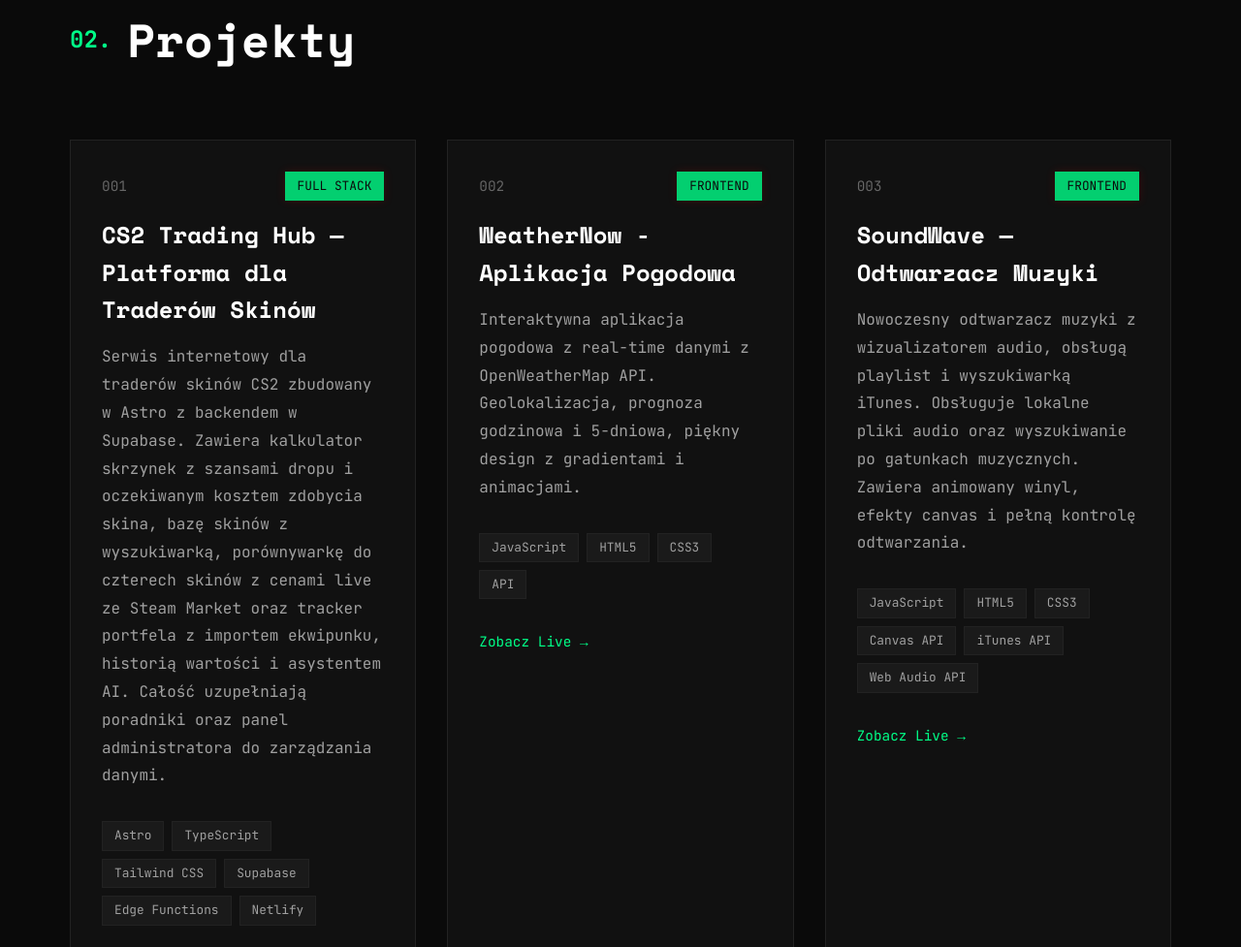
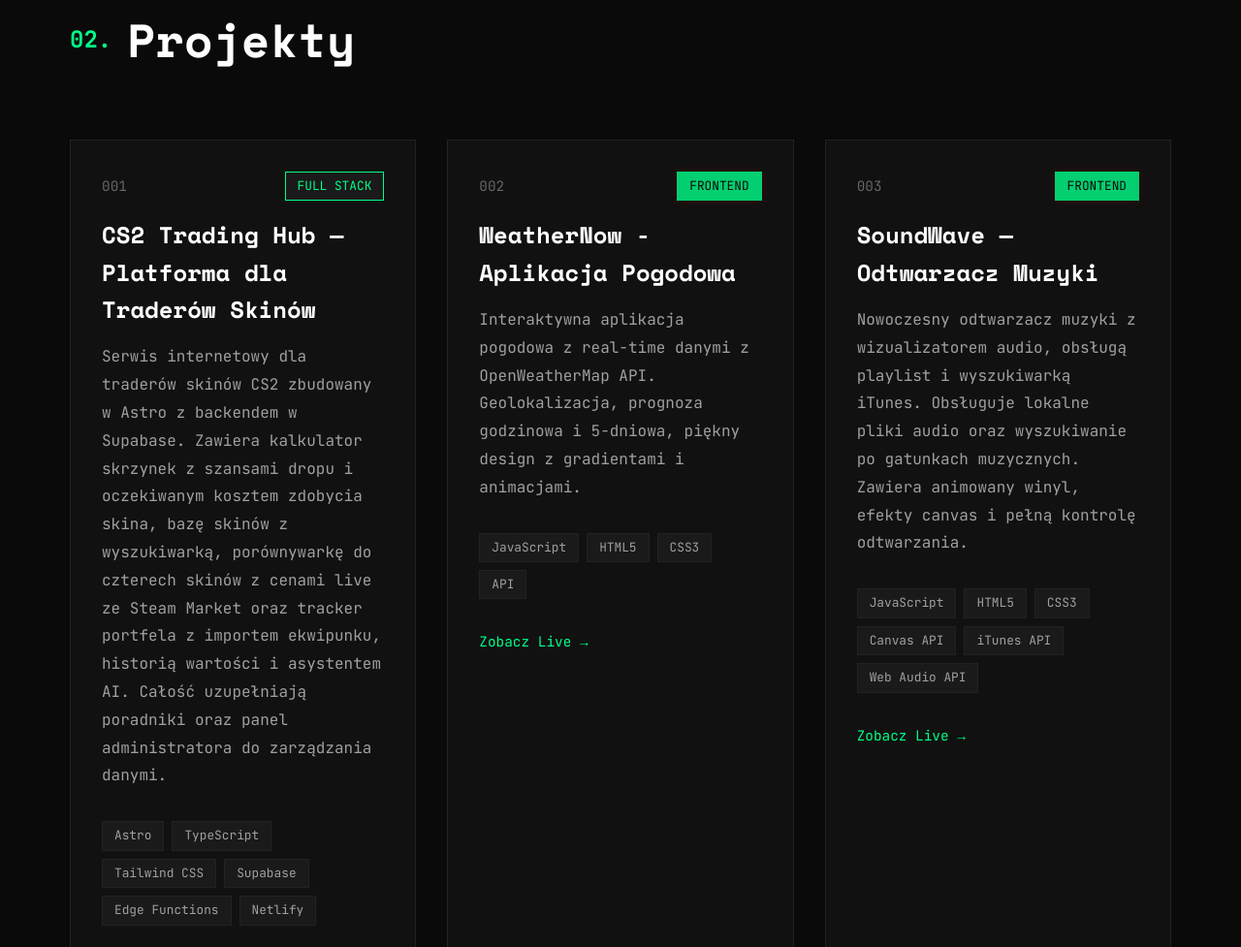
Before and after one commit to KacperRogos/Portfolio, a plain HTML site: page index.html in a window 1280 px wide. Shown: the part 2715-3692 px from the top of the page at 97% size. Drawn offline with nearby package versions, Linux system fonts and the light colour scheme.

Commit message:
project fix bug

```diff
--- a/index.html
+++ b/index.html
@@ -203,7 +203,7 @@
                 <article class="project-card">
                     <div class="project-header">
                         <div class="project-number">001</div>
-                        <div class="project-tech live">FULL STACK</div>
+                        <div class="project-tech">FULL STACK</div>
                     </div>
                     <h3 class="project-title">CS2 Trading Hub — Platforma dla Traderów Skinów</h3>
                     <p class="project-description">
```
